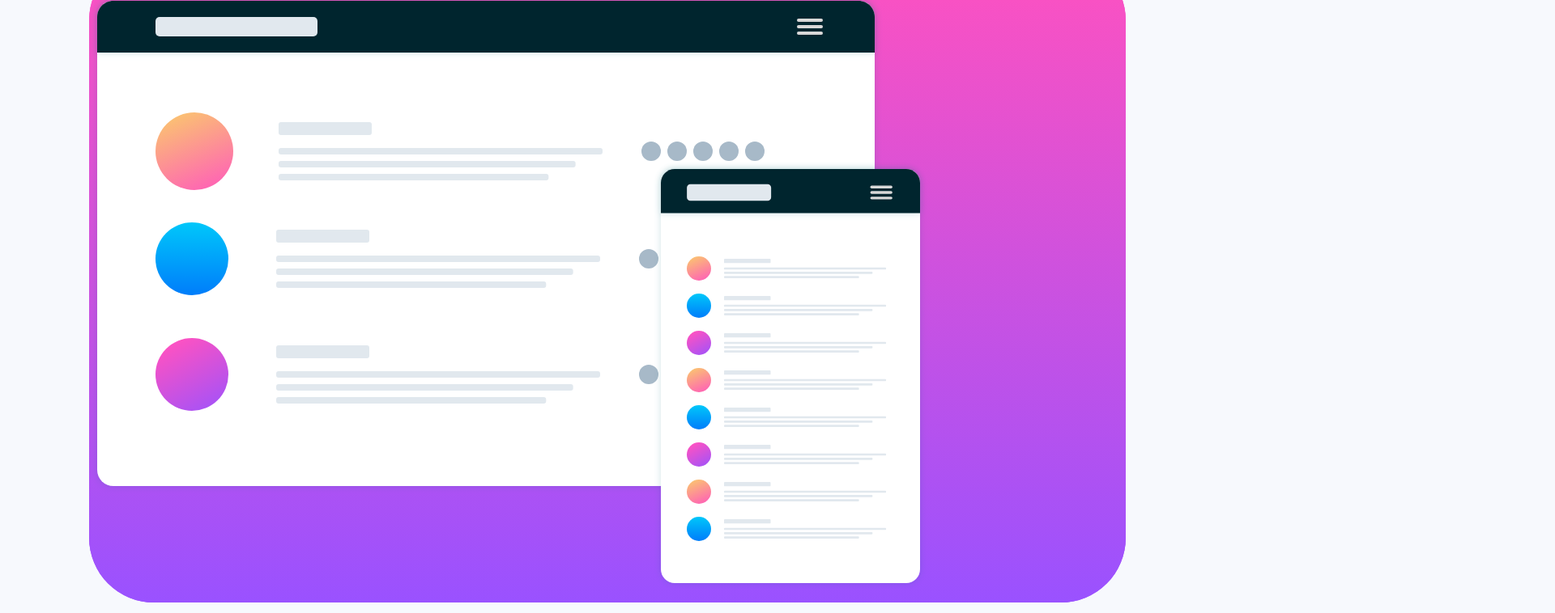
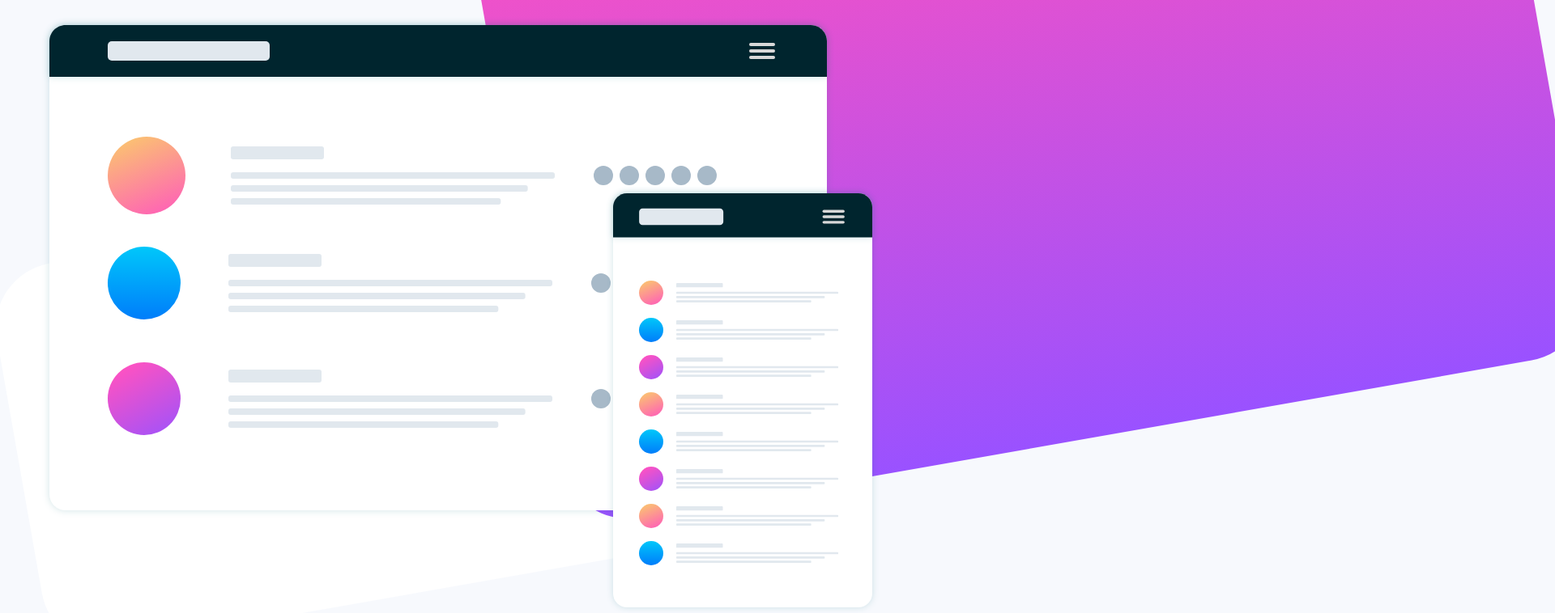
Before and after one commit to nuclearfischion/community-landing-page, a plain HTML site: page index.html in a window 1280 px wide. Shown: the part 140-898 px from the top of the page at 81% size, 1920 px wide, since content can reach past the window. Drawn offline with Linux system fonts and the light colour scheme.

Commit message:
deleted padding and set margin:0 in <body> in styles.css. added padding property to <main>, <header>, and <footer> instead. This fixes the problem with white space from body padding affected the footer.

```diff
--- a/styles.css
+++ b/styles.css
@@ -3,12 +3,17 @@
 
 body{
     background: hsl(214, 64%, 98%);
-    padding: 6% 8%;
     font-family: 'Poppins', sans-serif;
     font-size: 18px;
 
+    margin: 0;
+
     /* hides horizontal scrolling */
     overflow-x: hidden;
+}
+
+main, header, footer{
+    padding: 3% 4%;
 }
 
 a{
@@ -42,15 +47,31 @@ a{
     /* overflow: auto; */
 }
 
+/* rows & columns */
+.row{
+
+}
+
 /* decorative stuff */
 .decorativeRectangle{
     z-index: -1;
     position: absolute;
+
+    border-radius: 80px;
+}
+.pinkRectangle{
+    background: linear-gradient(hsl(322, 100%, 66%), hsl(265, 100%, 66%));
     height: 100%;
     width: 100%;
-    background: linear-gradient(hsl(322, 100%, 66%), hsl(265, 100%, 66%));
+    transform: rotate(-10deg) translate(50%, 0%);
+}
 
-    border-radius: 80px;
+.whiteRectangle{
+    z-index: -2;
+    background: #fff;
+    height: 60%;
+    width: 80%;
+    transform: rotate(-10deg) translate(-5%, 80%);
 }
 
 footer{
```
